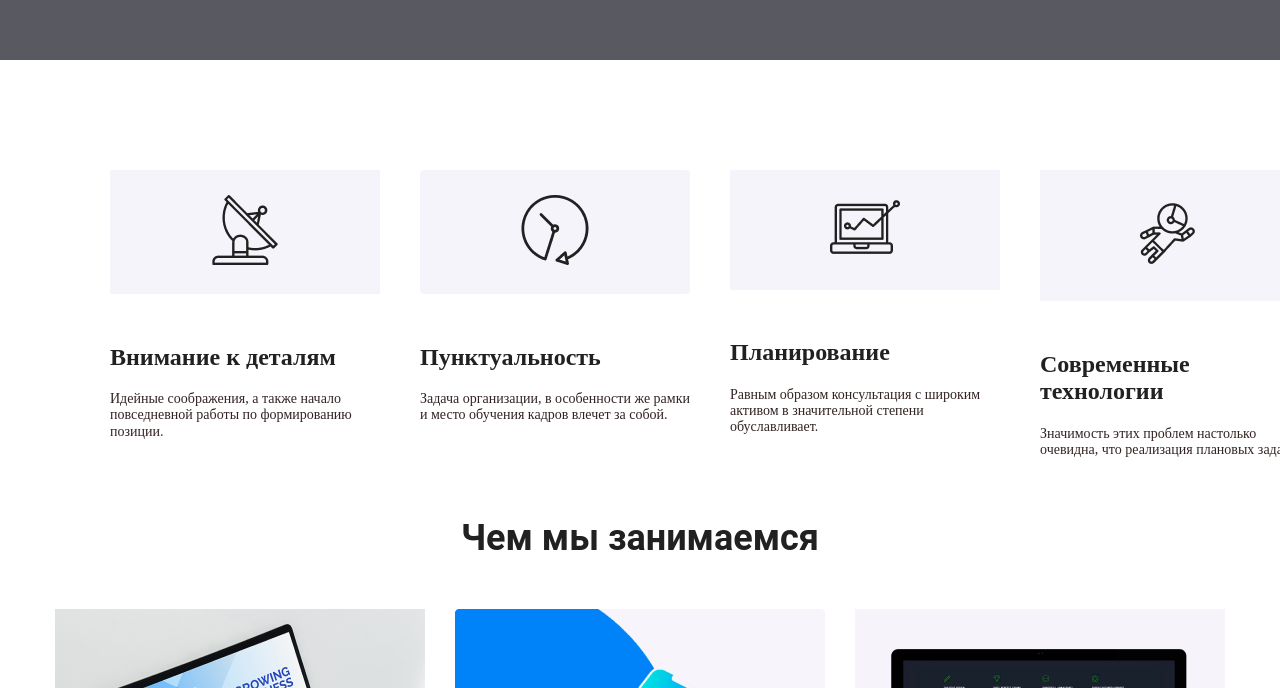
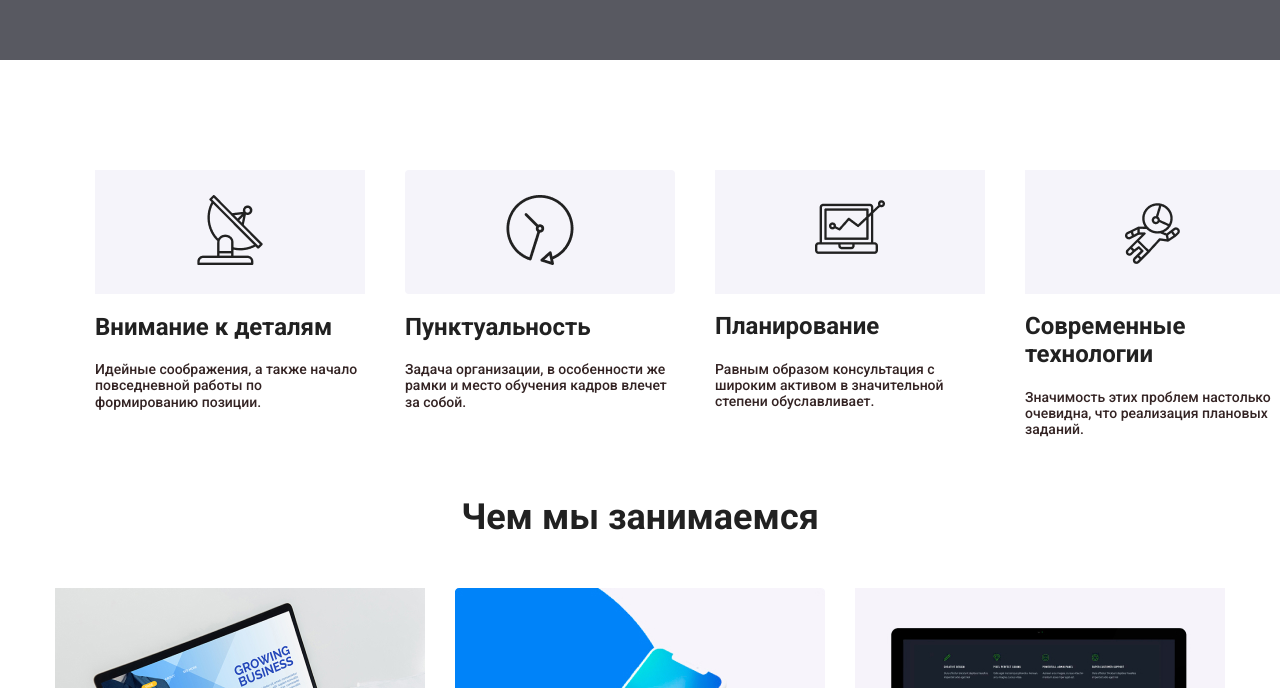
Before and after one commit to Semianov/goit-markup-hw-03, a plain HTML site: page index.html in a window 1280 px wide. Shown: the part 666-1354 px from the top of the page. Drawn offline with nearby package versions, Linux system fonts and the light colour scheme.

Commit message:
01.07 22:17

```diff
--- a/css/styles.css
+++ b/css/styles.css
@@ -8,6 +8,7 @@ html {
 }
 body {
   color: #212121;
+  font-family: "Roboto";
 }
 .container {
   width: 1200px;
@@ -132,15 +133,15 @@ header {
 /* Преимущества */
 .advantages {
   padding-top: 94px;
+
+  margin-left: auto;
+  margin-right: auto;
 }
-.section-advantages {
-  padding-left: 15px;
 
-  margin-left: 0px;
-  margin-right: 0px;
-}
-.section-advantages .our-work {
+
+.section-advantages  {
   background-color: #ffffff;
+
 }
 .vector {
   display: inline-block;
@@ -149,7 +150,7 @@ header {
   padding-right: 102px;
   padding-top: 25px;
   padding-bottom: 25px;
-  margin-bottom: 30px;
+
 }
 .clock {
   display: inline-block;
@@ -158,34 +159,38 @@ header {
   padding-right: 101px;
   padding-top: 25px;
   padding-bottom: 25px;
-  margin-bottom: 30px;
+
   border-radius: 4px;
 }
 .planning {
   width: 270px;
-  height: 120px;
+  height: 124px;
   display: inline-block;
   background-color: #f5f4fa;
   padding-left: 100px;
   padding-right: 115px;
   padding-top: 30px;
   padding-bottom: 29px;
-  margin-bottom: 30px;
+
 }
 .modern-technologies {
+   width: 270px;
+  height: 124px;
   display: inline-block;
   background-color: #f5f4fa;
   padding-left: 100px;
   padding-right: 100px;
   padding-top: 33px;
   padding-bottom: 33px;
-  margin-bottom: 30px;
+
 }
 .section-advantage h2 {
   color: #212121;
   width: 270px;
+  margin-top: 0px;
+  margin-bottom: 0px;
 
-  margin-bottom: 10px;
+  font-weight: bold;
 
   font-size: 14px;
 }
@@ -195,9 +200,10 @@ header {
   width: 270px;
 
   font-size: 14px;
+  font-weight: normal;
 }
 
-/* Преимущества flex */
+
 .container-advantage {
   display: flex;
 }
@@ -210,6 +216,10 @@ header {
 }
 
 /* Преимущества конец */
+
+
+
+
 
 /* Примеры работ */
 .title-our-work {
--- a/index.html
+++ b/index.html
@@ -5,10 +5,7 @@
     <meta name="viewport" content="width=device-width, initial-scale=1.0" />
     <title>Studio</title>
 
-    <link
-      href="https://fonts.googleapis.com/css2?family=Montserrat:ital,wght@0,500;0,700;1,400&display=swap"
-      rel="stylesheet"
-    />
+    <link href="https://fonts.googleapis.com/css2?family=Roboto:ital,wght@0,500;0,700;1,400&display=swap" rel="stylesheet">
     <link rel="stylesheet" href="https://cdnjs.cloudflare.com/ajax/libs/normalize/8.0.1/normalize.min.css" />
     <link rel="stylesheet" href="./css/styles.css" />
   </head>
```
